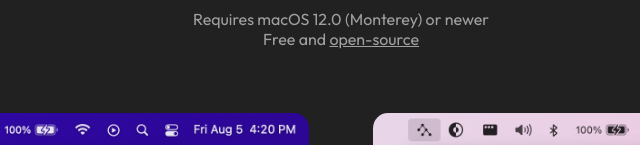
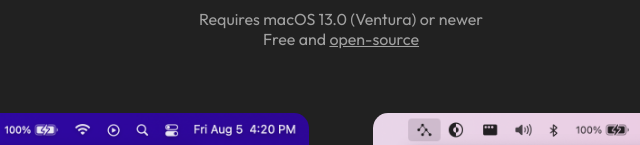
Before and after one commit to marwanhawari/LeetBar-website, a plain HTML site: page index.html in a window 1280 px wide. Shown: the part 630-775 px from the top of the page, 299-939 px from the left. Drawn offline with Linux system fonts and the light colour scheme.

Commit message:
require macOS 13.0

```diff
--- a/index.html
+++ b/index.html
@@ -58,9 +58,7 @@
                     alt="Download LeetBar"
                 />
             </a>
-            <div id="download-text">
-                Requires macOS 12.0 (Monterey) or newer
-            </div>
+            <div id="download-text">Requires macOS 13.0 (Ventura) or newer</div>
 
             <div class="foss-text">
                 Free and
```
